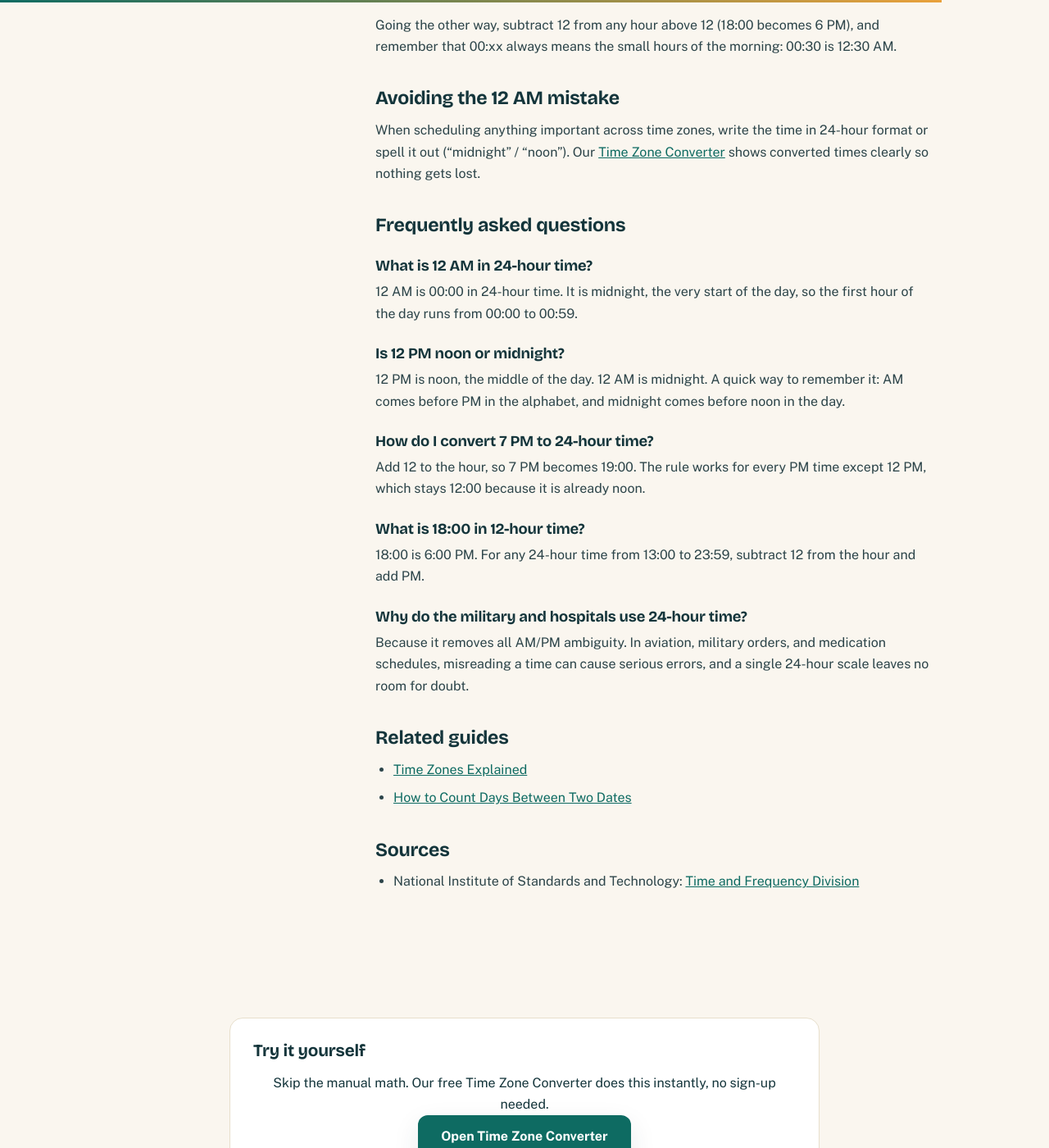
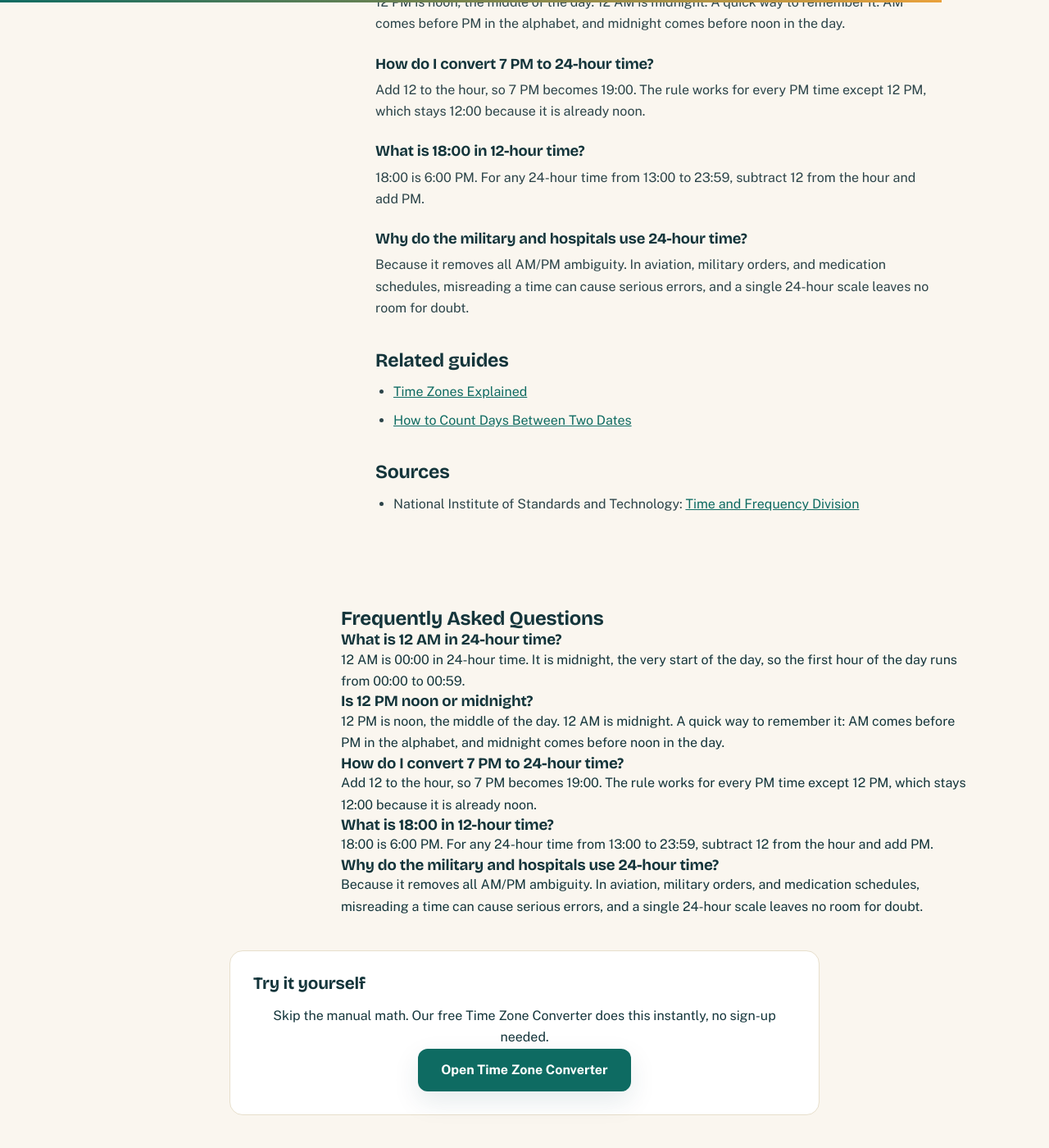
Before and after one commit to zaidmeo09-dhangal/agedatecalc, a Jekyll site: the page built from _posts/2026-10-22-am-pm-vs-24-hour-clock.md, in a window 1280 px wide and 1400 px high, scrolled down 4840 px. Shown: the whole window at 82% size. Built offline with Jekyll 4.4.1, drawn with Linux system fonts in a browser that asks for light colours; some of the changed text lies outside the part shown.

Commit message:
Mirror StudentCalcTools CMS: full PagesCMS fields, faqs_raw auto FAQ schema, featured image in layout, auto-dimension blog images

```diff
--- a/_posts/2026-10-22-am-pm-vs-24-hour-clock.md
+++ b/_posts/2026-10-22-am-pm-vs-24-hour-clock.md
@@ -1,37 +1,61 @@
 ---
 layout: post
 title: AM/PM vs 24-Hour Clock - Complete Conversion Guide
-description: Confused by 12-hour and 24-hour time? Learn how AM/PM works, how to convert between the two systems, and the tricky cases like 12 AM and 12 PM.
-image: /assets/images/am-pm-vs-24-hour-clock.webp
-faq:
-  - q: "What is 12 AM in 24-hour time?"
-    a: "12 AM is 00:00 in 24-hour time. It is midnight, the very start of the day, so the first hour of the day runs from 00:00 to 00:59."
-  - q: "Is 12 PM noon or midnight?"
-    a: "12 PM is noon, the middle of the day. 12 AM is midnight. A quick way to remember it: AM comes before PM in the alphabet, and midnight comes before noon in the day."
-  - q: "How do I convert 7 PM to 24-hour time?"
-    a: "Add 12 to the hour, so 7 PM becomes 19:00. The rule works for every PM time except 12 PM, which stays 12:00 because it is already noon."
-  - q: "What is 18:00 in 12-hour time?"
-    a: "18:00 is 6:00 PM. For any 24-hour time from 13:00 to 23:59, subtract 12 from the hour and add PM."
-  - q: "Why do the military and hospitals use 24-hour time?"
-    a: "Because it removes all AM/PM ambiguity. In aviation, military orders, and medication schedules, misreading a time can cause serious errors, and a single 24-hour scale leaves no room for doubt."
+slug: am-pm-vs-24-hour-clock
+date: '2026-10-22'
+status: Published
+author: Zaid
+category: Time Guides
+tags:
+- 24 hour clock
+- military time
+- time formats
+primary_keyword: AM PM vs 24 hour clock
+secondary_keywords:
+- 12 hour to 24 hour conversion
+- what is 12 AM
+meta_title: AM/PM vs 24-Hour Clock - Complete Conversion Guide
+meta_description: Confused by 12-hour and 24-hour time? Learn how AM/PM works, how to convert between the two systems, and the tricky cases like 12 AM and 12 PM.
+excerpt: Confused by 12-hour and 24-hour time? Learn how AM/PM works, how to convert between the two systems, and the tricky cases like 12 AM and 12 PM.
+featured_image: /assets/images/am-pm-vs-24-hour-clock.webp
+image_alt: A clock face using the 12-hour dial next to a digital display showing the same time in 24-hour format
+read_time: 5 min read
+faqs_raw: 'What is 12 AM in 24-hour time?
+
+  12 AM is 00:00 in 24-hour time. It is midnight, the very start of the day, so the first hour of the day runs from 00:00 to 00:59.
+
+  ---
+
+  Is 12 PM noon or midnight?
+
+  12 PM is noon, the middle of the day. 12 AM is midnight. A quick way to remember it: AM comes before PM in the alphabet, and midnight comes before noon in the day.
+
+  ---
+
+  How do I convert 7 PM to 24-hour time?
+
+  Add 12 to the hour, so 7 PM becomes 19:00. The rule works for every PM time except 12 PM, which stays 12:00 because it is already noon.
+
+  ---
+
+  What is 18:00 in 12-hour time?
+
+  18:00 is 6:00 PM. For any 24-hour time from 13:00 to 23:59, subtract 12 from the hour and add PM.
+
+  ---
+
+  Why do the military and hospitals use 24-hour time?
+
+  Because it removes all AM/PM ambiguity. In aviation, military orders, and medication schedules, misreading a time can cause serious errors, and a single 24-hour scale leaves no room for doubt.'
 permalink: /blog/am-pm-vs-24-hour-clock/
-category: Time Guides
 tool_url: /time-zone-converter/
 tool_name: Time Zone Converter
-schema: |
-  {
-    "@context": "https://schema.org",
-    "@type": "Article",
-    "headline": "AM/PM vs 24-Hour Clock - Complete Conversion Guide",
-    "author": { "@type": "Organization", "name": "AgeDateCalc" }
-  }
+schema: "{\n  \"@context\": \"https://schema.org\",\n  \"@type\": \"Article\",\n  \"headline\": \"AM/PM vs 24-Hour Clock - Complete Conversion Guide\",\n  \"author\": { \"@type\": \"Organization\", \"name\": \"AgeDateCalc\" }\n}"
 ---
 
 <div class="prose" markdown="1">
 
 Most of the world writes time in one of two systems. The 12-hour clock splits the day into AM and PM. The 24-hour clock counts all the way from 00:00 to 23:59.
-
-![A clock face using the 12-hour dial next to a digital display showing the same time in 24-hour format]({{ '/assets/images/am-pm-vs-24-hour-clock.webp' | relative_url }})
 
 ## How the 12-hour clock works
 
```
Also changed, not shown: other parts of _posts/2026-10-22-am-pm-vs-24-hour-clock.md (+1 -3 lines).
